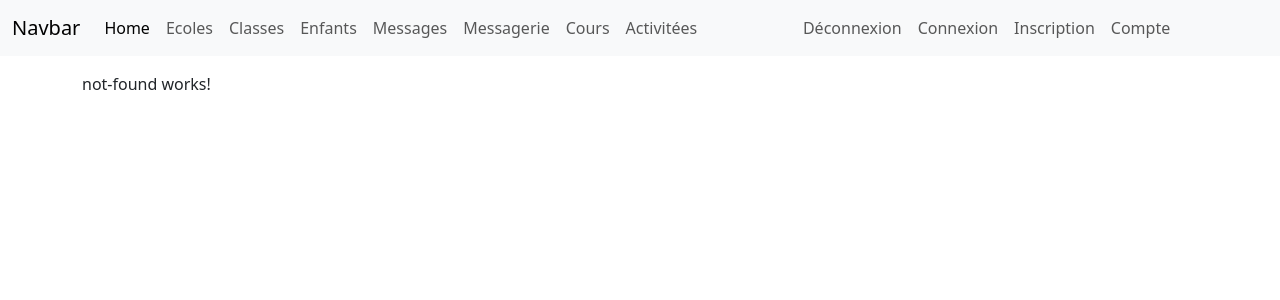
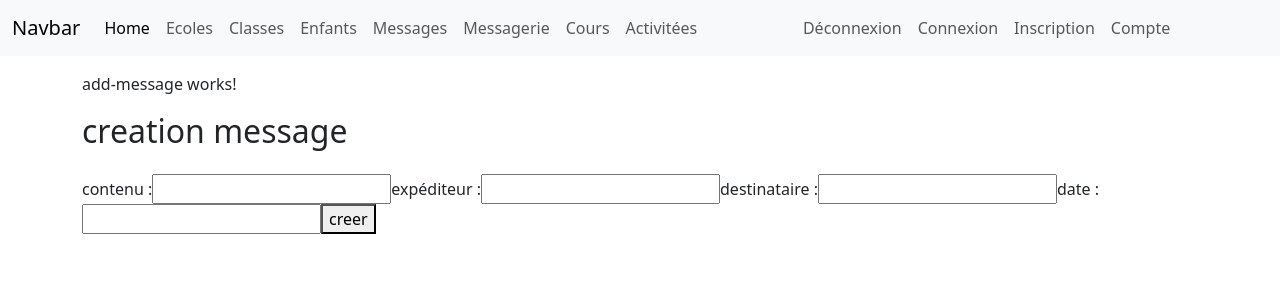
Before and after one commit to remip03/eduZouZou, an Angular app in the folder frontEZ/: page /messagesCreate in a window 1280 px wide. Shown: the top 300 px of the page. Built offline with nearby package versions, Linux system fonts and the light colour scheme.

Commit message:
modif front addmsg

```diff
--- a/frontEZ/src/app/app.routes.ts
+++ b/frontEZ/src/app/app.routes.ts
@@ -16,6 +16,7 @@ import { AddEcoleComponent } from './pages/ecoles/add-ecole/add-ecole.component'
 import { EcolesComponent } from './pages/ecoles/ecoles.component';
 import { EcoleComponent } from './pages/ecoles/ecole/ecole.component';
 import { MessageComponent } from './pages/message/message.component';
+import { AddMessageComponent } from './pages/message/add-message/add-message.component';
 
 export const routes: Routes = [
   { path: '', redirectTo: 'Accueil', pathMatch: 'full' },
@@ -47,6 +48,8 @@ export const routes: Routes = [
 
   { path: 'messages', component: MessageComponent },
 
+  { path: 'messagesCreate', component: AddMessageComponent },
+
   { path: 'modifierProfil', component: ModifierProfilComponent },
 
   { path: 'resultats', component: ResultatsComponent },
--- a/frontEZ/src/app/models/message.models.ts
+++ b/frontEZ/src/app/models/message.models.ts
@@ -3,5 +3,5 @@ export default interface Message {
   content: string;
   destinataire: string;
   expediteur: string;
-  msgDate: Date;
+  msgDate: string;
 }
--- /dev/null
+++ b/frontEZ/src/app/pages/message/add-message/add-message.component.html
@@ -0,0 +1,39 @@
+<p>add-message works!</p>
+
+<h2>creation message</h2>
+
+<form [formGroup]="createMsg" (ngSubmit)="createMessage()">
+  <div class="mt-4">
+    <label for="content">contenu :</label>
+    <input type="text" id="content" formControlName="content" />
+    <!-- @if (submitted && form['content'].invalid) {
+    <span>prenom invalid</span>
+    }@else if (form['content'].hasError('minlength')) {
+    <span>le prenom doit contenir au moins 3 caractères</span>
+    } -->
+
+    <label for="expediteur">expéditeur :</label>
+    <input type="text" id="expediteur" formControlName="expediteur" />
+    <!-- @if (submitted && form['expediteur'].invalid) {
+    <span>nom invalid</span>
+    }@else if (form['expediteur'].hasError('minlength')) {
+    <span>le nom doit contenir au moins 3 caractères</span>
+    } -->
+    <label for="destinataire">destinataire :</label>
+    <input type="text" id="destinataire" formControlName="destinataire" />
+    <!-- @if (submitted && form['destinataire'].invalid) {
+    <span>nom invalid</span>
+    }@else if (form['destinataire'].hasError('minlength')) {
+    <span>le nom doit contenir au moins 3 caractères</span>
+    } -->
+    <label for="msgDate">date :</label>
+    <input type="datetime" id="msgDate" formControlName="msgDate" />
+    <!-- @if (submitted && form['msgDate'].invalid) {
+    <span>nom invalid</span>
+    }@else if (form['msgDate'].hasError('minlength')) {
+    <span>le nom doit contenir au moins 3 caractères</span>
+    } -->
+
+    <button type="submit">creer</button>
+  </div>
+</form>
--- /dev/null
+++ b/frontEZ/src/app/pages/message/add-message/add-message.component.ts
@@ -0,0 +1,59 @@
+import { MessageComponent } from './../message.component';
+import { Component } from '@angular/core';
+import Message from '../../../models/message.models';
+import {
+  FormBuilder,
+  FormGroup,
+  ReactiveFormsModule,
+  Validators,
+} from '@angular/forms';
+import { MessageService } from '../../../services/message.service';
+import { AuthService } from '../../../services/auth.service';
+
+@Component({
+  selector: 'app-add-message',
+  standalone: true,
+  imports: [ReactiveFormsModule, MessageComponent],
+  templateUrl: './add-message.component.html',
+  styleUrl: './add-message.component.css',
+})
+export class AddMessageComponent {
+  messages: Message[] = []; // variable pour stocker la liste des messages
+  role: string | null = null; // Propriété pour stocker le rôle de l'utilisateur
+  // variable pour créer un message
+  createMsg: FormGroup = this.formBuilder.group({
+    content: [
+      '',
+      [Validators.required, Validators.minLength(5), Validators.maxLength(500)],
+    ],
+    destinataire: ['', [Validators.required, Validators.minLength(2)]],
+    expediteur: ['', [Validators.required, Validators.minLength(2)]],
+    msgDate: ['', [Validators.required]],
+  });
+
+  //constructeur appel du Message Service
+  constructor(
+    private messageService: MessageService,
+    private authService: AuthService,
+    private formBuilder: FormBuilder
+  ) {}
+
+  createMessage(): void {
+    // // Crée un nouveau message avec les données du formulaire
+    // const newMessage: Message = {
+    //   id: 0, // id généré automatiquement par le serveur
+    //   content: this.createMsg.value.content,
+    //   destinataire: this.createMsg.value.destinataire,
+    //   expediteur: this.createMsg.value.expediteur,
+    //   msgDate: this.createMsg.value.msgDate,
+    // };
+    // Ajoute le message au serveur
+    this.messageService.addMessage(this.createMsg.value).subscribe();
+    // Actualise la liste des messages
+    this.messageService
+      .getAllMessages()
+      .subscribe((responseMsg) => (this.messages = responseMsg));
+    // Réinitialise le formulaire
+    this.createMsg.reset();
+  }
+}
--- a/frontEZ/src/app/pages/message/message.component.html
+++ b/frontEZ/src/app/pages/message/message.component.html
@@ -1,15 +1,14 @@
 <h2>Messages</h2>
+
+<button routerLink="/messagesCreate">creer</button>
 
 @for (item of messages; track $index) {
 <div class="card text-center">
-  <div class="card-header">
-    Messages
-  </div>
+  <div class="card-header">Messages</div>
   <div class="card-body">
-    <h5 class="card-title">expéditeur : {{item.expediteur}}</h5>
-    <p class="card-text">message : {{item.content}}</p>
+    <h5 class="card-title">expéditeur : {{ item.expediteur }}</h5>
+    <p class="card-text">message : {{ item.content }}</p>
     <a href="#" class="btn btn-primary">répondre</a>
   </div>
-
 </div>
 }
--- a/frontEZ/src/app/pages/message/message.component.ts
+++ b/frontEZ/src/app/pages/message/message.component.ts
@@ -57,16 +57,7 @@ export class MessageComponent implements OnInit {
 
   //methode pour creer un message
   createMessage(): void {
-    // Crée un nouveau message avec les données du formulaire
-    const newMessage: Message = {
-      id: 0, // id généré automatiquement par le serveur
-      content: this.createMsg.value.content,
-      destinataire: this.createMsg.value.destinataire,
-      expediteur: this.createMsg.value.expediteur,
-      msgDate: this.createMsg.value.msgDate,
-    };
-    // Ajoute le message au serveur
-    this.messageService.addMessage(newMessage).subscribe(() => {
+    this.messageService.addMessage(this.createMsg.value).subscribe(() => {
       // Réinitialise le formulaire
       this.createMsg.reset();
       // Actualise la liste des messages
--- a/frontEZ/src/app/pages/profil/messagerie/messagerie.component.html
+++ b/frontEZ/src/app/pages/profil/messagerie/messagerie.component.html
@@ -1 +1,3 @@
 <p>messagerie works!</p>
+
+<app-message></app-message>
```
Also changed, not shown: frontEZ/src/app/pages/profil/messagerie/messagerie.component.ts (+5 -5 lines), frontEZ/src/app/pages/message/add-message/add-message.component.css (added), 1 other file (tests, documents, lock files or other folders).
